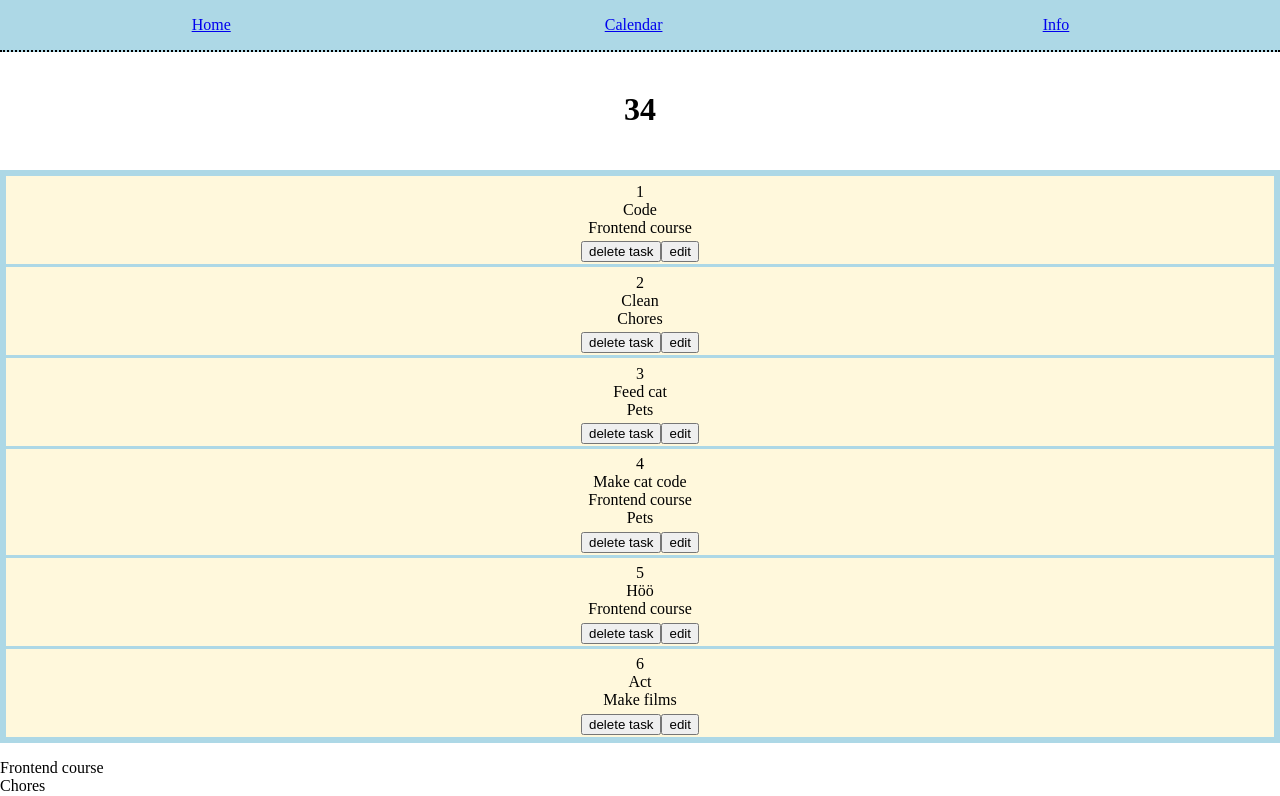
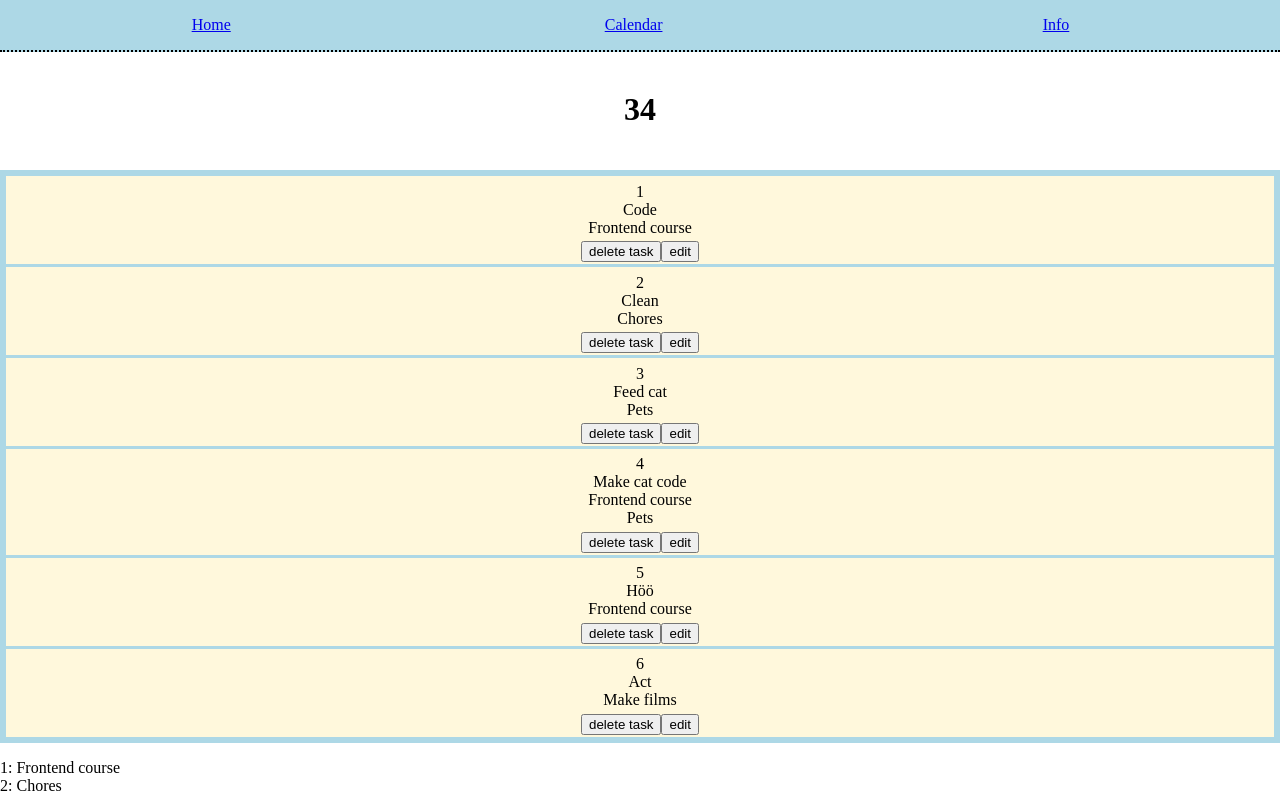
Before and after one commit to Smugliif/ReactCourseProject, a React (Create React App) app: page / in a window 1280 px wide. Shown: the top 796 px of the page. Built offline with nearby package versions, Linux system fonts and the light colour scheme; data requests are answered from the project's data file; the HTML template or start-up script is replaced by a standard one.

Commit message:
Added Contexts component

```diff
--- a/src/Components/Contexts.js
+++ b/src/Components/Contexts.js
@@ -2,7 +2,11 @@ const Contexts = ({ contexts }) => {
     return (
         <ul className="ContextList">
             {contexts.map((context) => {
-                return <li key={context.id}>{context.title}</li>;
+                return (
+                    <li key={context.id}>
+                        {context.id}: {context.title}
+                    </li>
+                );
             })}
         </ul>
     );
```
